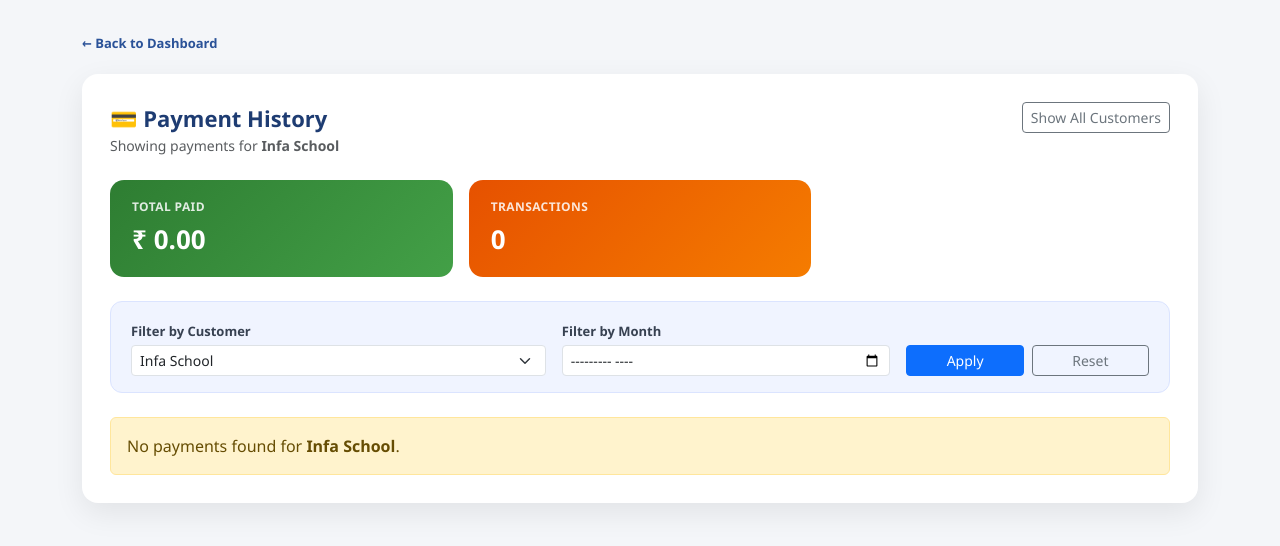
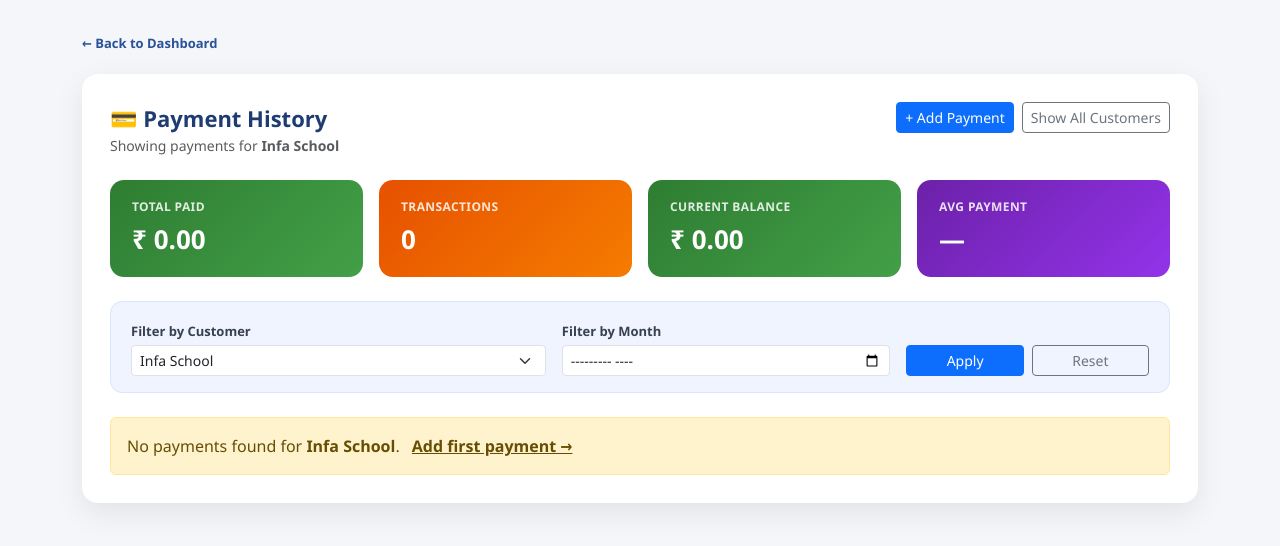
Before and after one commit to KIRUBAKARAN83/milk_accounts_management, a Django app: page /accounts/customers/15/payments/ in a window 1280 px wide. Shown: the top 546 px of the page. Run offline with Django 4.2, Linux system fonts and the light colour scheme; a user stored in the database is signed in; data comes from the database, SQL or seed files in the repository; parts of the project's set-up code (start-up, migrations or seed data) failed here and were passed over; some libraries are stand-ins or nearby versions.

Commit message:
Update payment_history.html

```diff
--- a/templates/accounts/payment_history.html
+++ b/templates/accounts/payment_history.html
@@ -40,8 +40,27 @@
 
     .stat-card.green  { background: linear-gradient(135deg, #2e7d32, #43a047); }
     .stat-card.orange { background: linear-gradient(135deg, #e65100, #f57c00); }
+    .stat-card.purple { background: linear-gradient(135deg, #6b21a8, #9333ea); }
 
-    /* ── Per-customer breakdown ── */
+    /* ── Customer payment summary card (shown when a customer is selected) ── */
+    .cust-summary-card {
+      background: #f8faff;
+      border: 1px solid #c7d4f5;
+      border-radius: 12px;
+      padding: 16px 20px;
+      margin-bottom: 20px;
+      display: flex;
+      flex-wrap: wrap;
+      gap: 20px;
+      align-items: center;
+      justify-content: space-between;
+    }
+    .cust-summary-card .item { font-size: 13px; color: #374151; }
+    .cust-summary-card .item strong { display: block; font-size: 18px; font-weight: 800; margin-top: 2px; }
+    .cust-summary-card .item.red strong  { color: #c0392b; }
+    .cust-summary-card .item.green strong { color: #166534; }
+
+    /* ── Per-customer breakdown (all customers view) ── */
     .breakdown-card {
       background: #f8faff;
       border: 1px solid #dbe4ff;
@@ -69,7 +88,9 @@
       font-weight: 600;
       color: var(--accent-1);
       margin: 4px;
+      transition: box-shadow 0.15s;
     }
+    .cust-pill:hover { box-shadow: 0 4px 12px rgba(30,60,114,0.12); }
     .cust-pill .amt { color: #2e7d32; }
 
     /* ── Filter bar ── */
@@ -113,6 +134,11 @@
       transition: gap 0.2s;
     }
     .back-link:hover { gap: 10px; color: var(--accent-1); }
+
+    /* ── Running balance column ── */
+    .bal-positive { color: #c0392b; font-weight: 600; }
+    .bal-zero     { color: #166534; font-weight: 600; }
+    .bal-credit   { color: #9333ea; font-weight: 600; }
   </style>
 </head>
 <body>
@@ -134,32 +160,64 @@
           {% endif %}
         </p>
       </div>
-      {% if selected_customer %}
-        <a href="{% url 'accounts:payment_history' %}" class="btn btn-outline-secondary btn-sm">
-          Show All Customers
-        </a>
-      {% endif %}
+      <div class="d-flex gap-2 flex-wrap">
+        {% if selected_customer %}
+          <a href="{% url 'accounts:add_payment' selected_customer.id %}" class="btn btn-primary btn-sm">
+            + Add Payment
+          </a>
+          <a href="{% url 'accounts:payment_history' %}" class="btn btn-outline-secondary btn-sm">
+            Show All Customers
+          </a>
+        {% endif %}
+      </div>
     </div>
 
     <!-- ── Summary stat cards ── -->
     <div class="row g-3 mb-4">
-      <div class="col-6 col-md-4">
+      <div class="col-6 col-md-3">
         <div class="stat-card green">
           <div class="label">Total Paid</div>
           <div class="value">₹ {{ total_paid|floatformat:2 }}</div>
         </div>
       </div>
-      <div class="col-6 col-md-4">
+      <div class="col-6 col-md-3">
         <div class="stat-card orange">
           <div class="label">Transactions</div>
           <div class="value">{{ payment_count }}</div>
         </div>
       </div>
-      {% if not selected_customer %}
-      <div class="col-12 col-md-4">
+      {% if selected_customer %}
+      <div class="col-6 col-md-3">
+        <div class="stat-card {% if selected_customer.balance_amount > 0 %}orange{% else %}green{% endif %}">
+          <div class="label">Current Balance</div>
+          <div class="value">₹ {{ selected_customer.balance_amount|floatformat:2 }}</div>
+        </div>
+      </div>
+      <div class="col-6 col-md-3">
+        <div class="stat-card purple">
+          <div class="label">Avg Payment</div>
+          <div class="value">
+            {% if payment_count %}
+              ₹ {% widthratio total_paid payment_count 1 %}
+            {% else %}—{% endif %}
+          </div>
+        </div>
+      </div>
+      {% else %}
+      <div class="col-6 col-md-3">
         <div class="stat-card">
           <div class="label">Customers</div>
           <div class="value">{{ all_customers.count }}</div>
+        </div>
+      </div>
+      <div class="col-6 col-md-3">
+        <div class="stat-card purple">
+          <div class="label">Avg / Txn</div>
+          <div class="value">
+            {% if payment_count %}
+              ₹ {% widthratio total_paid payment_count 1 %}
+            {% else %}—{% endif %}
+          </div>
         </div>
       </div>
       {% endif %}
@@ -168,7 +226,7 @@
     <!-- ── Per-customer breakdown (only when showing all) ── -->
     {% if not selected_customer and customer_summary %}
     <div class="breakdown-card">
-      <h6>📊 Per-Customer Totals</h6>
+      <h6>📊 Per-Customer Totals (click to filter)</h6>
       <div>
         {% for row in customer_summary %}
           <a href="?customer_id={{ row.customer__id }}" class="cust-pill text-decoration-none">
@@ -272,6 +330,9 @@
     {% else %}
       <div class="alert alert-warning mb-0">
         No payments found{% if selected_customer %} for <strong>{{ selected_customer.name }}</strong>{% endif %}.
+        {% if selected_customer %}
+          <a href="{% url 'accounts:add_payment' selected_customer.id %}" class="alert-link ms-2">Add first payment →</a>
+        {% endif %}
       </div>
     {% endif %}
 
```
